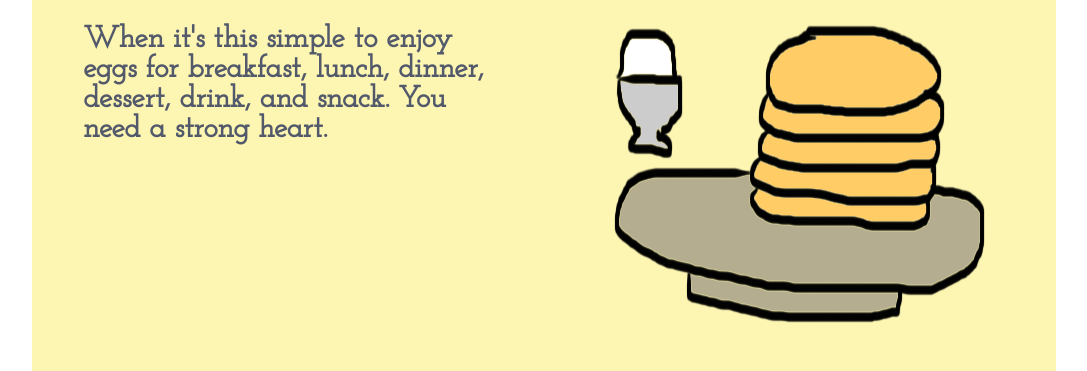
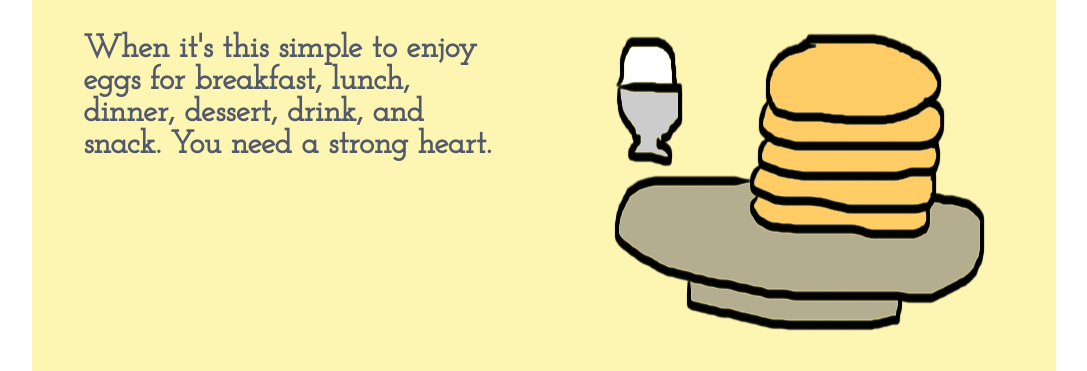
Before and after one commit to cookiem0nster/cookiem0nster.github.io, a plain HTML site: page ovaeasy2.html in a window 1280 px wide. Shown: the part 227-598 px from the top of the page, without its empty margins (96-1183 px from the left). Drawn offline with Linux system fonts and the light colour scheme; a web font is replaced by a local one.

Commit message:
Update style.css

```diff
--- a/Unit6/css/style.css
+++ b/Unit6/css/style.css
@@ -4,7 +4,7 @@
   background-color: #FDF5B2;
 }
 body{
-  font-size: 15px;
+  font-size: 16px;
   color: #52596B;
   text-align: center;
 }
@@ -66,11 +66,6 @@ footer{
   background-color: #52596B;
   padding: 10px;
 }
-.clearfix{
-  overflow:auto;
-  display: inline-block;
-  clear: both;
-}
 .clearfix:after{
   visibility: hidden;
   display: block;
```
